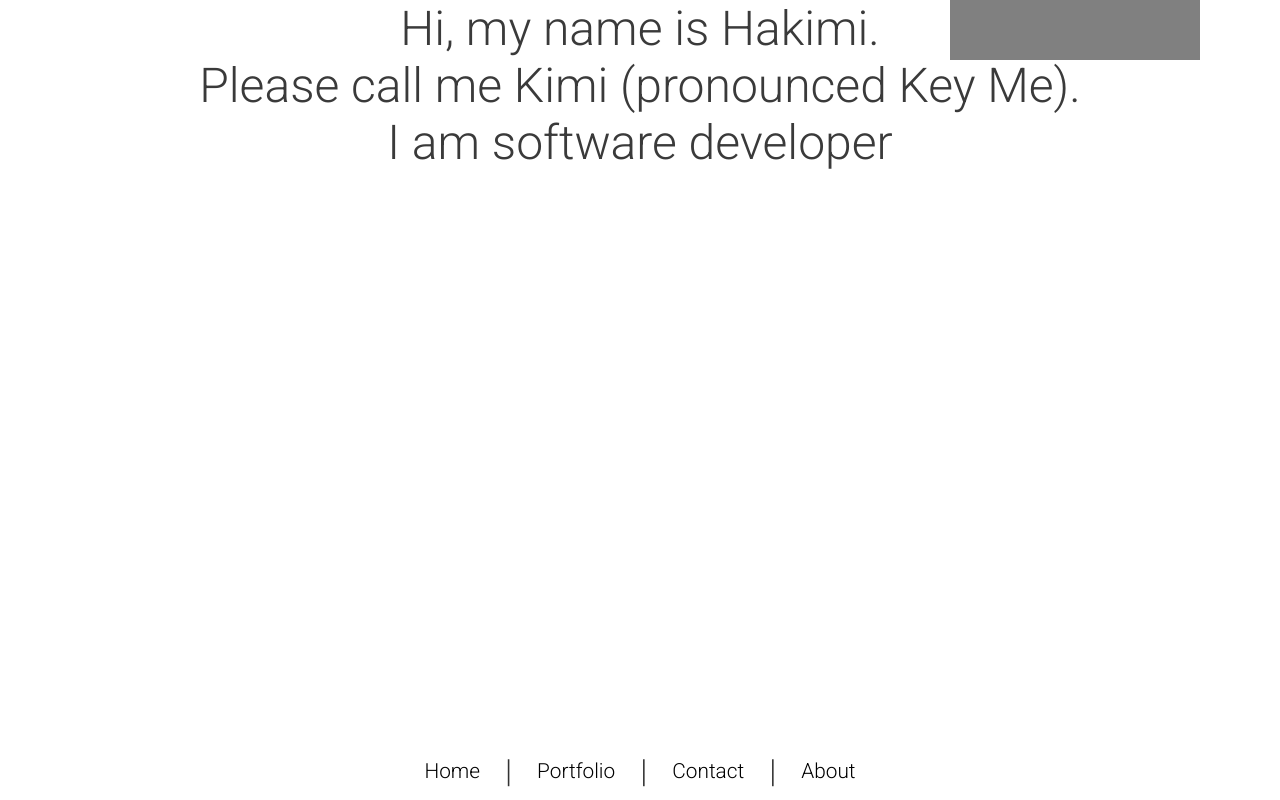
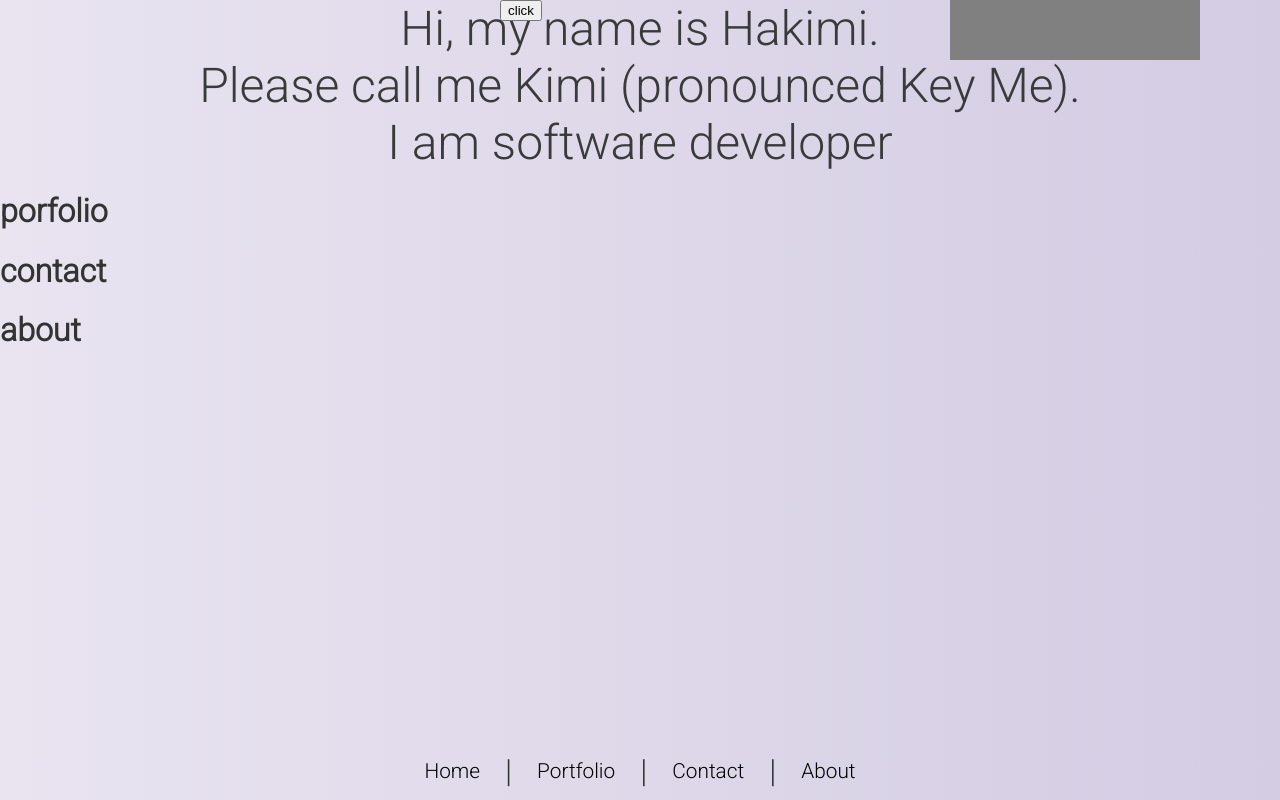
Before and after one commit to hakimihamzan/portfolio-pro, a Svelte app: page / in a window 1280 px wide. Built offline with nearby package versions, Linux system fonts and the light colour scheme.

Commit message:
paused devving

```diff
--- a/src/App.svelte
+++ b/src/App.svelte
@@ -1,19 +1,50 @@
 <script>
-  import Title from "./home/Title.svelte";
-  import Square from "./shape/Square.svelte";
-  import Triangle from "./shape/Triangle.svelte";
-  import Navigation from "./space/Navigation.svelte";
+  import About from "./about/About.svelte";
+  import Contact from "./contact/Contact.svelte";
+  import Home from "./home/Home.svelte";
+  import Navigation from "./misc/Navigation.svelte";
+  import Portfolio from "./portfolio/Portfolio.svelte";
+
+  function clickMe() {
+    console.log("clicked");
+    document.querySelector(".home").style.transform = `translateX(-100vw)`;
+    // document.querySelector(".porfolio").style.transform = `translateX(-200vw)`;
+    // document.querySelector(".contact").style.transform = `translateX(-300vw)`;
+    // document.querySelector(".about").style.transform = `translateX(-400vw)`;
+  }
 </script>
 
 <main>
-  <Triangle />
-  <Title />
-  <Square />
+  <div class="home">
+    <Home />
+  </div>
+  <div class="porfolio">
+    <Portfolio />
+  </div>
+  <div class="contact">
+    <Contact />
+  </div>
+  <div class="about">
+    <About />
+  </div>
   <Navigation />
+  <button on:click={clickMe}>click</button>
 </main>
 
 <style>
   main {
-    margin: 0 auto;
+    width: 100vw;
+    height: 100vh;
+    background: #d3cce3;
+    background: -webkit-linear-gradient(to right, #e9e4f0, #d3cce3);
+    background: linear-gradient(to right, #e9e4f0, #d3cce3);
+  }
+  .home {
+    transition: transform 1s;
+  }
+  button {
+    position: fixed;
+    top: 0;
+    left: 500px;
   }
 </style>
--- a/src/space/Navigation.svelte
+++ /dev/null
@@ -1,34 +0,0 @@
-<script>
-</script>
-
-<main>
-  <div class="outer">
-    <a href="#home">Home</a>
-    <div class="m-5">|</div>
-    <a href="#home">Portfolio</a>
-    <div class="m-5">|</div>
-    <a href="#home">Contact</a>
-    <div class="m-5">|</div>
-    <a href="#home">About</a>
-  </div>
-</main>
-
-<style>
-  main {
-    position: absolute;
-    bottom: 10px;
-    width: 100vw;
-  }
-
-  .outer {
-    display: flex;
-    justify-content: center;
-    align-items: center;
-    font-size: 1.3rem;
-  }
-
-  .m-5 {
-    margin: 0 25px;
-    font-size: 2rem;
-  }
-</style>
```
